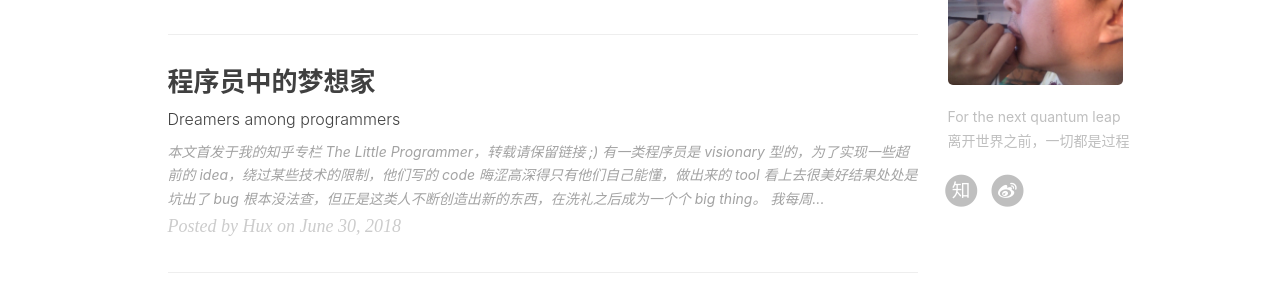
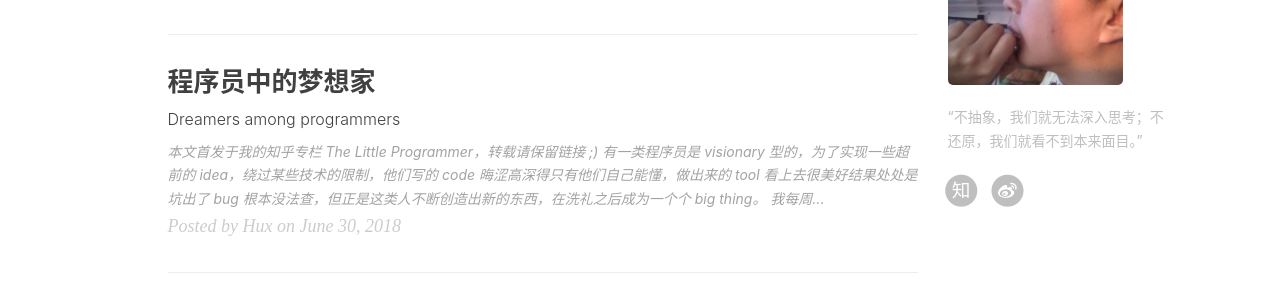
Before and after one commit to ztow/wdphoto, a Jekyll site: the page built from index.html, in a window 1280 px wide. Shown: the part 685-985 px from the top of the page. Built offline with Jekyll 4.4.1, drawn with Linux system fonts in a browser that asks for light colours; nearby versions of some CDN libraries; the list of posts is cut into pages by our own code; comment, search, counter and statistics services are not loaded.

Commit message:
no message

```diff
--- a/_config.yml
+++ b/_config.yml
@@ -78,7 +78,7 @@ ga_domain: huangxuan.me
 
 # Sidebar settings
 sidebar: true                           # whether or not using Sidebar.
-sidebar-about-description: "For the next quantum leap<br>离开世界之前，一切都是过程"
+sidebar-about-description: "“不抽象，我们就无法深入思考；不还原，我们就看不到本来面目。”"
 sidebar-avatar: /img/about-my.jpeg      # use absolute URL, seeing it's used in both `/` and `/about/`
 
 
```
